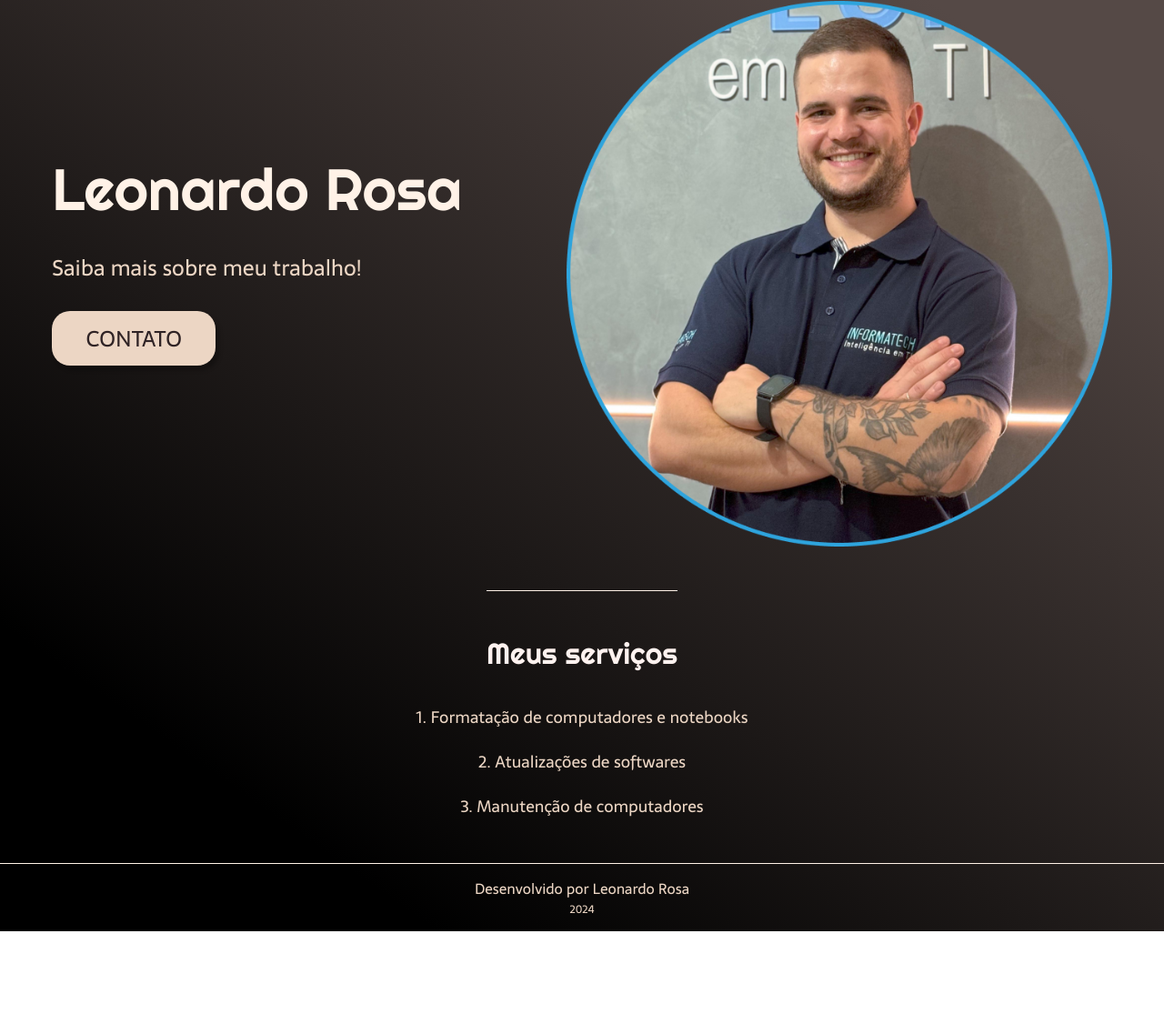
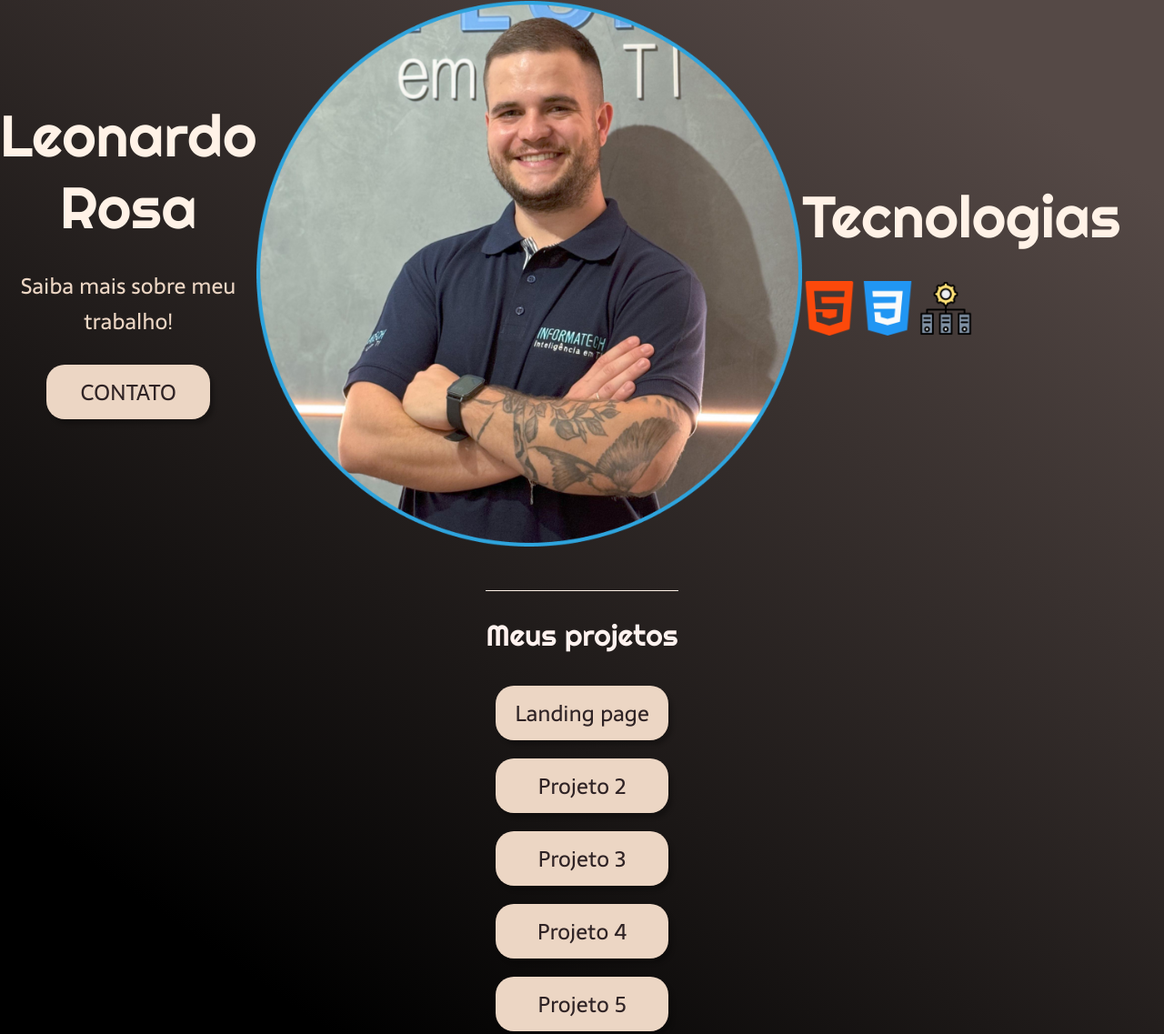
Before and after one commit to leosmrosa04/Landing_page, a plain HTML site: page index.html in a window 1280 px wide. Shown: the part 112-1249 px from the top of the page at 91% size. Before the commit the page ends 1136 px from the top, so only its background shows below. Drawn offline with Linux system fonts and the light colour scheme.

Commit message:
Tecnologias

```diff
--- a/index.html
+++ b/index.html
@@ -20,22 +20,47 @@
   </header>
 
   <main class="conteudo">
+
     <section class="conteudo-principal">
       <div class="conteudo-principal-escrito">
         <h1 class="conteudo-principal-escrito-titulo">Leonardo Rosa</h1>
         <h2 class="conteudo-principal-escrito-subtitulo">Saiba mais sobre meu trabalho!</h2>
-    <a href="https://wa.me/5547997190249" target="_blank">
+        <a href="https://wa.me/5547997190249" target="_blank">
         <button class="conteudo-principal-escrito-botao">CONTATO</button>
-    </a>
+        </a>
       </div>
       <img class="conteudo-principal-imagem" src="leosmrosa.jpg">
+
+      <div>
+      <p class="tecnologias">Tecnologias</p>
+      <img class="conteudo-principal-html5" src="html5.jpg">
+      <img class="conteudo-principal-html5" src="css3.jpg">
+      <img class="conteudo-principal-html5" src="infraestrutura.png">
+      </div>
     </section>
 
     <section class="conteudo-secundario">
-      <h3 class="conteudo-secundario-titulo">Meus serviços</h3>
-      <p class="conteudo-secundario-paragrafo">1. Formatação de computadores e notebooks</p>
-      <p class="conteudo-secundario-paragrafo">2. Atualizações de softwares</p>
-      <p class="conteudo-secundario-paragrafo">3. Manutenção de computadores</p>
+      <h3 class="conteudo-secundario-titulo">Meus projetos</h3>
+
+      <a href="https://github.com/leosmrosa04/Landing_page" target="_blank">
+        <button class="conteudo-secundario-escrito-botao">Landing page</button>
+      </a>
+
+      <a target="_blank">
+        <button class="conteudo-secundario-escrito-botao">Projeto 2</button>
+      </a>
+
+      <a target="_blank">
+        <button class="conteudo-secundario-escrito-botao">Projeto 3</button>
+      </a>
+
+      <a target="_blank">
+        <button class="conteudo-secundario-escrito-botao">Projeto 4</button>
+      </a>
+
+      <a target="_blank">
+        <button class="conteudo-secundario-escrito-botao">Projeto 5</button>
+      </a>
     </section>
   </main>
 
--- a/styles.css
+++ b/styles.css
@@ -1,4 +1,3 @@
-
 @import url('https://fonts.googleapis.com/css2?family=Righteous&family=Sarala:wght@400;700&display=swap');
 
 * {
@@ -48,12 +47,14 @@ body {
   flex-direction: row;
   align-items: center;
   justify-content: space-around;
+  width: 96%;
 }
 
 .conteudo-principal-escrito {
   display: flex;
   flex-direction: column;
   gap: 28px;
+  text-align: center;
 }
 
 .conteudo-principal-escrito-titulo {
@@ -84,6 +85,34 @@ body {
   cursor: pointer;
 }
 
+.tecnologias {
+  font-family: 'Righteous', cursive;
+  font-weight: 400;
+  font-size: 64px;
+  color: #FFF2E7;
+}
+
+.conteudo-principal-html5 {
+  height: 60px;
+  margin-top: 32px;
+  gap: 28px;
+  text-align: center;
+}
+
+.conteudo-secundario-escrito-botao {
+  background-color: #ECD6C4;
+  width: 190px;
+  height: 60px;
+  border: none;
+  box-shadow: 4px 5px 4px rgba(0, 0, 0, 0.25);
+  border-radius: 20px;
+  font-family: 'Sarala', sans-serif;
+  font-weight: 400;
+  font-size: 24px;
+  color: #2F2325;
+  cursor: pointer;
+}
+
 .conteudo-principal-escrito-botao:hover {
   background-color: rgba(236, 214, 196, 0.53);
 }
@@ -103,7 +132,7 @@ body {
 
 .conteudo-secundario-titulo {
   border-top: 0.4px solid #FFF2E7;
-  padding-top: 48px;
+  padding-top: 28px;
   font-family: 'Righteous', cursive;
   font-weight: 400;
   font-size: 32px;
```
Also changed, not shown: css3.jpg (added), html5.jpg (added), infraestrutura.png (added), 1 other file.
